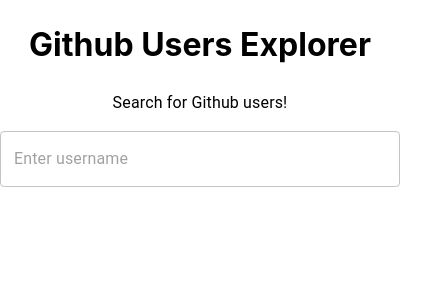
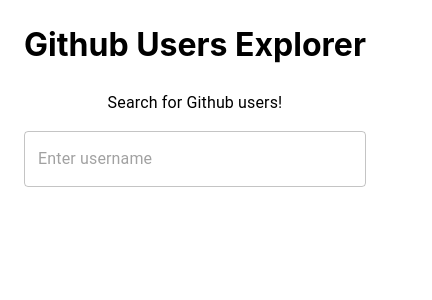
Before and after one commit to MaciejWisniewski/github-users-explorer, a React (Vite) app: page / in a window 390 px wide. Shown: the top 300 px of the page, 432 px wide, since content can reach past the window. Built offline with nearby package versions, Linux system fonts and the light colour scheme.

Commit message:
Adjust styles for mobile

```diff
--- a/src/components/users-explorer/UsersExplorer.tsx
+++ b/src/components/users-explorer/UsersExplorer.tsx
@@ -83,7 +83,6 @@
           />
         ) : null}
       </StickyBox>
-      <Box sx={{ p: 2 }}>
       {!isLoading && debouncedSearchQuery ? (
         <UsersList
           hasNextPage={hasNextPage}
@@ -99,7 +98,6 @@
           severity="error"
         >{`There was an error: ${error?.message}`}</Alert>
       ) : null}
-      </Box>
     </main>
   );
 };
--- a/src/components/users-explorer/results-summary/styled.ts
+++ b/src/components/users-explorer/results-summary/styled.ts
@@ -4,8 +4,12 @@
   margin-top: ${({ theme }) => theme.spacing(2)};
   padding-left: ${({ theme }) => theme.spacing(1)};
   text-align: left;
-  width: 392px;
   text-overflow: ellipsis;
   white-space: nowrap;
   overflow: hidden;
+  width: 392px;
+
+  @media only screen and (max-width: 600px) {
+    width: 340px;
+  }
 `;
--- a/src/components/users-explorer/styled.ts
+++ b/src/components/users-explorer/styled.ts
@@ -4,6 +4,7 @@
   position: sticky;
   width: 100%;
   top: 0;
+  padding-bottom: ${({ theme }) => theme.spacing(2)};
   z-index: 999;
   background-color: var(--white);
 `;
--- a/src/styles/App.css
+++ b/src/styles/App.css
@@ -3,12 +3,23 @@
   margin: 0 auto;
   padding: 0 2rem 2rem 2rem;
   text-align: center;
-  padding-left: calc(100vw - 100%);
+
+  @media only screen and (max-width: 600px) {
+    max-width: 350px;
+    padding: 0 1rem 1rem 1rem;
+  }
+
+  @media only screen and (min-width: 992px) {
+    padding-left: calc(100vw - 100%);
+  }
 }
 
 main {
   display: flex;
   flex-direction: column;
   align-items: center;
-  min-width: 400px;
+
+  @media only screen and (min-width: 992px) {
+    min-width: 400px;
+  }
 }
```
Lines whose indentation alone changed are shown as unchanged.
